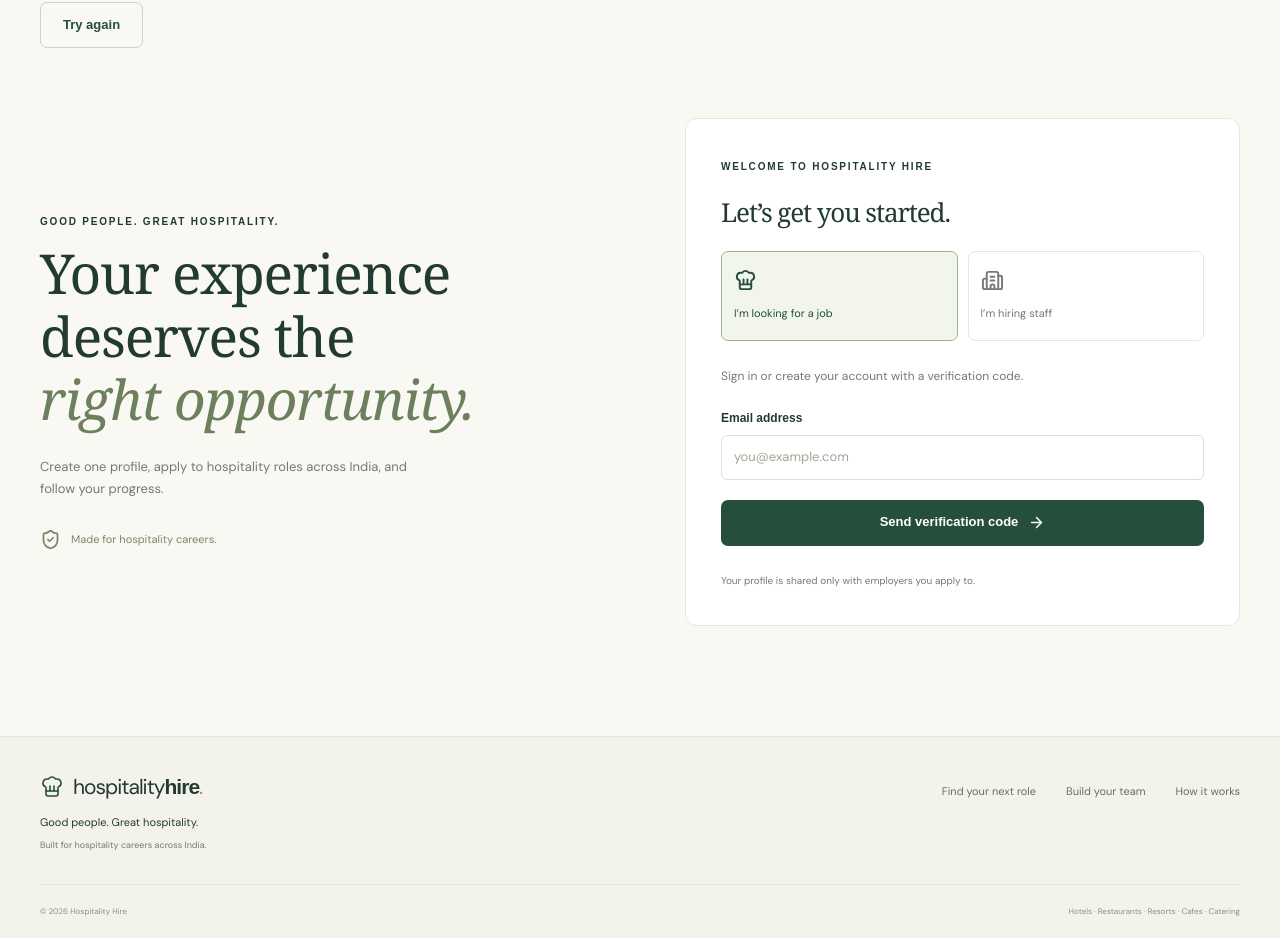
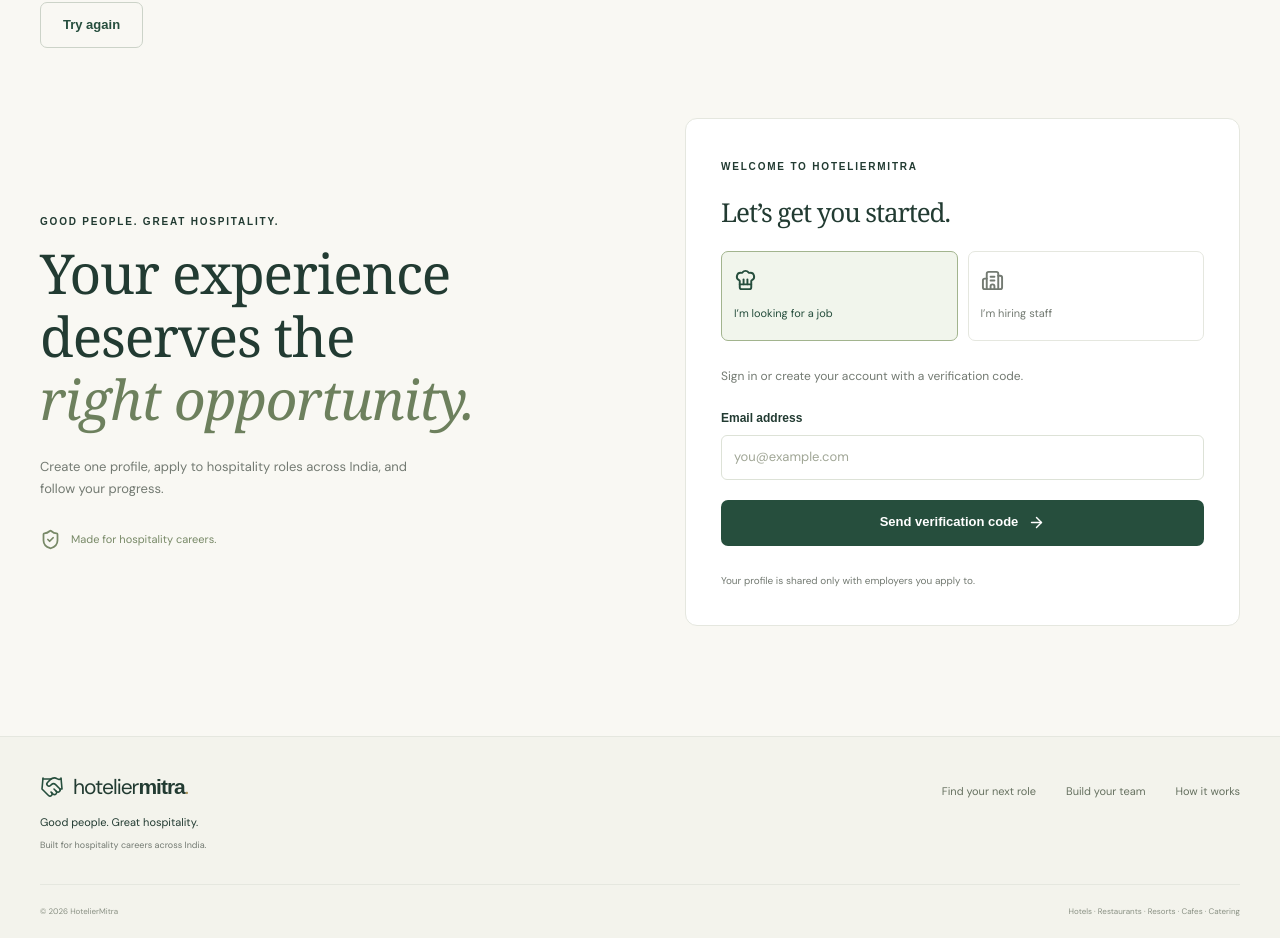
Before and after one commit to Dineshkor/hoteliermitra, a Next.js app: page /login in a window 1280 px wide. Shown: the part 158-1096 px from the top of the page. Built offline with nearby package versions, Linux system fonts and the light colour scheme; no server answers; a web font is replaced by a local one.

Commit message:
feat: rebrand to HotelierMitra

```diff
--- a/package.json
+++ b/package.json
@@ -1,5 +1,5 @@
 {
-  "name": "hospitality-hire",
+  "name": "hoteliermitra",
   "version": "0.1.0",
   "private": true,
   "scripts": {
--- a/scripts/smoke-http.mjs
+++ b/scripts/smoke-http.mjs
@@ -13,7 +13,7 @@
   const response = await fetch(`${origin}${route}`);
   assert.equal(response.status, 200, `${route} status`);
   const html = await response.text();
-  assert.match(html, /Hospitality Hire|hospitalityhire|hospitality/);
+  assert.match(html, /HotelierMitra|hoteliermitra|hospitality/);
   assert.doesNotMatch(html, /We couldn’t load this page/);
   console.log(`PASS ${route}`);
 }
--- a/src/app/companies/[id]/page.tsx
+++ b/src/app/companies/[id]/page.tsx
@@ -13,7 +13,7 @@
     title: `${company.name} · ${company.type} in ${company.city}`,
     description: company.description.slice(0, 160),
     openGraph: {
-      title: `${company.name} | Hospitality Hire`,
+      title: `${company.name} | HotelierMitra`,
       description: `${company.type} in ${company.city}`,
     },
   };
--- a/src/app/jobs/page.tsx
+++ b/src/app/jobs/page.tsx
@@ -6,7 +6,7 @@
   description:
     "Browse hotel, restaurant, resort and cafe jobs across India. Filter by department, salary, city and benefits.",
   openGraph: {
-    title: "Find Hospitality Jobs | Hospitality Hire",
+    title: "Find Hospitality Jobs | HotelierMitra",
     description:
       "Browse hotel, restaurant, resort and cafe jobs across India.",
   },
--- a/src/app/layout.tsx
+++ b/src/app/layout.tsx
@@ -8,8 +8,8 @@
 import "./globals.css";
 export const metadata: Metadata = {
   title: {
-    default: "Hospitality Hire · Good people. Great hospitality.",
-    template: "%s | Hospitality Hire",
+    default: "HotelierMitra · Good people. Great hospitality.",
+    template: "%s | HotelierMitra",
   },
   description:
     "Hospitality careers across India. Find hotel, restaurant, resort and cafe jobs, or hire your next hospitality team with structured profiles and screening.",
--- a/src/app/login/page.tsx
+++ b/src/app/login/page.tsx
@@ -3,7 +3,7 @@
 export const dynamic = "force-dynamic";
 export const metadata: Metadata = {
   title: "Sign In",
-  description: "Sign in to your Hospitality Hire account.",
+  description: "Sign in to your HotelierMitra account.",
 };
 export default function Page() {
   return <Login />;
--- a/src/app/page.tsx
+++ b/src/app/page.tsx
@@ -2,11 +2,11 @@
 import { Home } from "@/components/pages/public";
 export const dynamic = "force-dynamic";
 export const metadata: Metadata = {
-  title: "Hospitality Hire · Good people. Great hospitality.",
+  title: "HotelierMitra · Good people. Great hospitality.",
   description:
     "Hospitality careers across India. Find hotel, restaurant, resort and cafe jobs, or hire your next hospitality team with structured profiles and screening.",
   openGraph: {
-    title: "Hospitality Hire · Good people. Great hospitality.",
+    title: "HotelierMitra · Good people. Great hospitality.",
     description:
       "Find hotel, restaurant, resort and cafe jobs across India, or hire your next hospitality team.",
     type: "website",
--- a/src/app/robots.ts
+++ b/src/app/robots.ts
@@ -1,6 +1,6 @@
 import type { MetadataRoute } from "next";
 
-const BASE_URL = process.env.NEXT_PUBLIC_SITE_URL || "https://hospitalityhire.in";
+const BASE_URL = process.env.NEXT_PUBLIC_SITE_URL || "https://hoteliermitra.com";
 
 export default function robots(): MetadataRoute.Robots {
   return {
--- a/src/app/sitemap.ts
+++ b/src/app/sitemap.ts
@@ -4,7 +4,7 @@
   getCompaniesForSitemap,
 } from "@/lib/metadata";
 
-const BASE_URL = process.env.NEXT_PUBLIC_SITE_URL || "https://hospitalityhire.in";
+const BASE_URL = process.env.NEXT_PUBLIC_SITE_URL || "https://hoteliermitra.com";
 
 export const dynamic = "force-dynamic";
 
--- a/src/components/pages/login.tsx
+++ b/src/components/pages/login.tsx
@@ -95,7 +95,7 @@
       </div>
       <div className="panel auth-form">
         <span className="eyebrow">
-          {role === "admin" ? "PLATFORM ADMIN" : "WELCOME TO HOSPITALITY HIRE"}
+          {role === "admin" ? "PLATFORM ADMIN" : "WELCOME TO HOTELIERMITRA"}
         </span>
         <h2>{sent ? "Check your messages." : "Let’s get you started."}</h2>
         {role !== "admin" && !sent && (
--- a/src/components/shell.tsx
+++ b/src/components/shell.tsx
@@ -5,7 +5,7 @@
   ArrowUpRight,
   BriefcaseBusiness,
   Bookmark,
-  ChefHat,
+  Handshake,
   Menu,
   UserRound,
   ClipboardList,
@@ -16,12 +16,12 @@
 import { useRef, type ReactNode } from "react";
 export function Brand() {
   return (
-    <Link href="/" className="brand" aria-label="Hospitality Hire home">
+    <Link href="/" className="brand" aria-label="HotelierMitra home">
       <span className="brand-symbol">
-        <ChefHat size={24} strokeWidth={1.6} />
+        <Handshake size={24} strokeWidth={1.6} />
       </span>
       <span>
-        hospitality<span className="brand-accent">hire</span>
+        hotelier<span className="brand-accent">mitra</span>
         <span className="brand-dot">.</span>
       </span>
     </Link>
@@ -205,7 +205,7 @@
           </div>
         </div>
         <div className="container footer-bottom">
-          <span>© {new Date().getFullYear()} Hospitality Hire</span>
+          <span>© {new Date().getFullYear()} HotelierMitra</span>
           <span>Hotels · Restaurants · Resorts · Cafes · Catering</span>
         </div>
       </footer>
```
Also changed, not shown: src/app/icon.svg (added), 1 other file (tests, documents, lock files or other folders).
